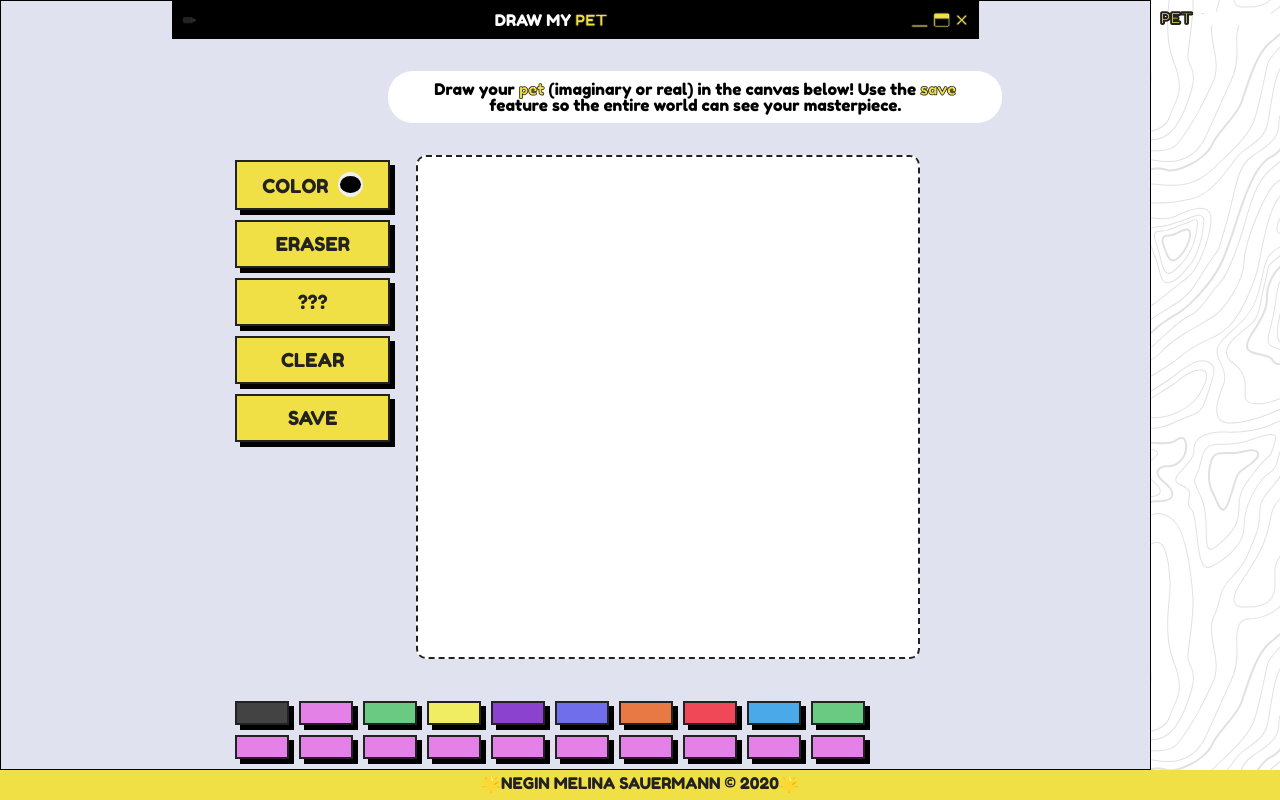
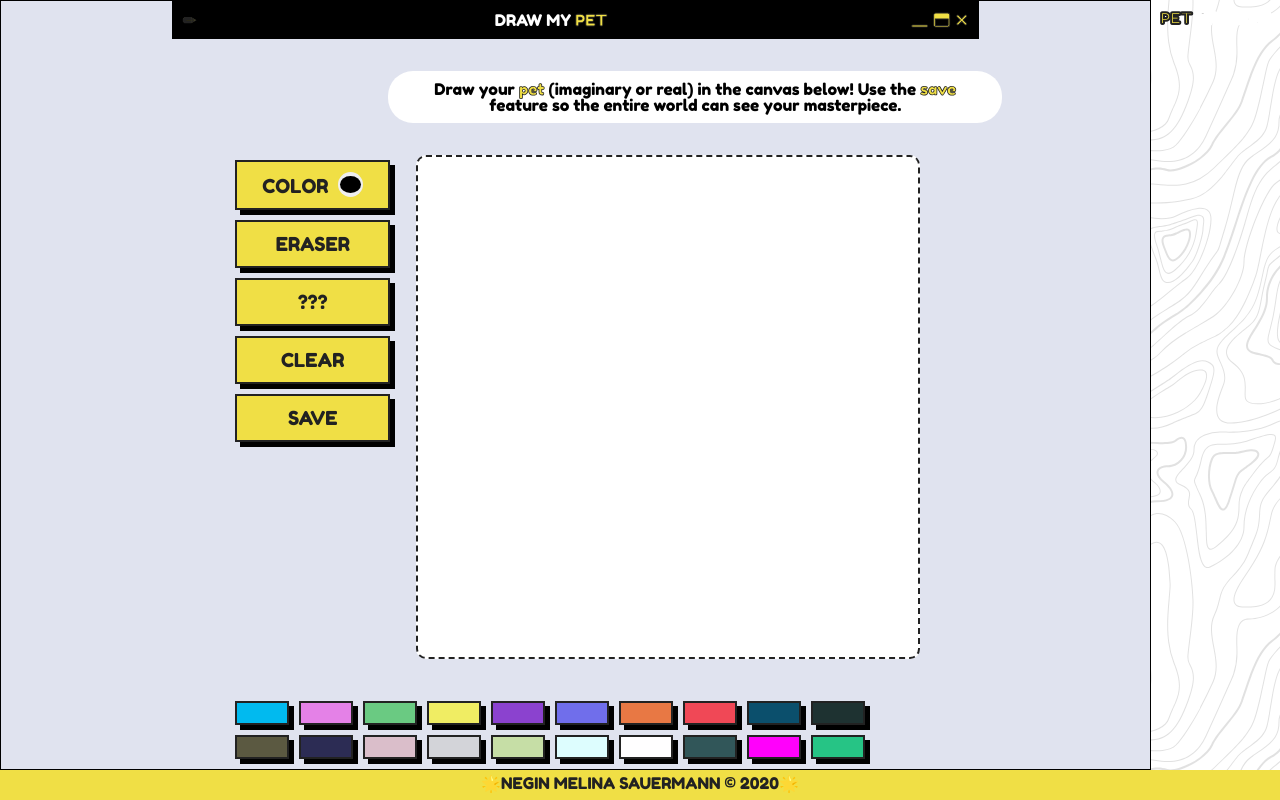
Before and after one commit to nuggetsnegin/drawpetv2, a Vue app: page / in a window 1280 px wide. Built offline with nearby package versions, Linux system fonts and the light colour scheme; no server answers.

Commit message:
quick colors done (might tweak pallet later..)

```diff
--- a/src/components/Canvas.vue
+++ b/src/components/Canvas.vue
@@ -38,7 +38,7 @@
     </div>
 
     <div class="quick-colors" id="colors">
-      <button class="color-1 box" style="background: rgb(68, 67, 67)" @click="this.getQuickColor"></button>
+      <button class="color-1 box" style="background: #01BAEF" @click="this.getQuickColor"></button>
       <button class="color-2 box" style="background: rgb(228, 129, 231)" @click="this.getQuickColor"></button>
       <button class="color-3 box" style="background:rgb(106, 202, 130)" @click="this.getQuickColor"></button>
       <button class="color-4 box" style="background:rgb(240, 237, 99)" @click="this.getQuickColor"></button>
@@ -46,18 +46,18 @@
       <button class="color-6 box" style="background: rgb(112, 110, 235)" @click="this.getQuickColor"></button>
       <button class="color-7 box" style="background:rgb(232, 120, 68)" @click="this.getQuickColor"></button>
       <button class="color-8 box" style="background:rgb(240, 72, 86)" @click="this.getQuickColor"></button>
-      <button class="color-9 box" style="background:rgb(74, 169, 233)" @click="this.getQuickColor"></button>
-      <button class="color-10 box" style="background:rgb(106, 202, 130)" @click="this.getQuickColor"></button>
-      <button class="color-11 box" style="background: rgb(228, 129, 231)" @click="this.getQuickColor"></button>
-      <button class="color-12 box" style="background: rgb(228, 129, 231)" @click="this.getQuickColor"></button>
-      <button class="color-13 box" style="background: rgb(228, 129, 231)" @click="this.getQuickColor"></button>
-      <button class="color-14 box" style="background: rgb(228, 129, 231)" @click="this.getQuickColor"></button>
-      <button class="color-15 box" style="background: rgb(228, 129, 231)" @click="this.getQuickColor"></button>
-      <button class="color-16 box" style="background: rgb(228, 129, 231)" @click="this.getQuickColor"></button>
-      <button class="color-17 box" style="background: rgb(228, 129, 231)" @click="this.getQuickColor"></button>
-      <button class="color-19 box" style="background: rgb(228, 129, 231)" @click="this.getQuickColor"></button>
-      <button class="color-20 box" style="background: rgb(228, 129, 231)" @click="this.getQuickColor"></button>
-      <button class="color-21 box" style="background: rgb(228, 129, 231)" @click="this.getQuickColor"></button>
+       <button class="color-9 box" style="background: #0B4F6C" @click="this.getQuickColor"></button>
+     <button class="color-10 box" style="background: #1E3231" @click="this.getQuickColor"></button>
+      <button class="color-11 box" style="background: #5B5941" @click="this.getQuickColor"></button>
+      <button class="color-12 box" style="background: #2C2C54" @click="this.getQuickColor"></button>
+      <button class="color-13 box" style="background: #DABECA" @click="this.getQuickColor"></button>
+      <button class="color-14 box" style="background: #D3D4D9" @click="this.getQuickColor"></button>
+      <button class="color-15 box" style="background: #C6DEA6" @click="this.getQuickColor"></button>
+      <button class="color-16 box" style="background: #DDFDFE" @click="this.getQuickColor"></button>
+      <button class="color-17 box" style="background: #FFFEFF" @click="this.getQuickColor"></button>
+      <button class="color-19 box" style="background: #315659" @click="this.getQuickColor"></button>
+      <button class="color-20 box" style="background: #FF01FB" @click="this.getQuickColor"></button>
+      <button class="color-21 box" style="background: #26C485" @click="this.getQuickColor"></button>
     </div>
   </div>
 </template>
```
